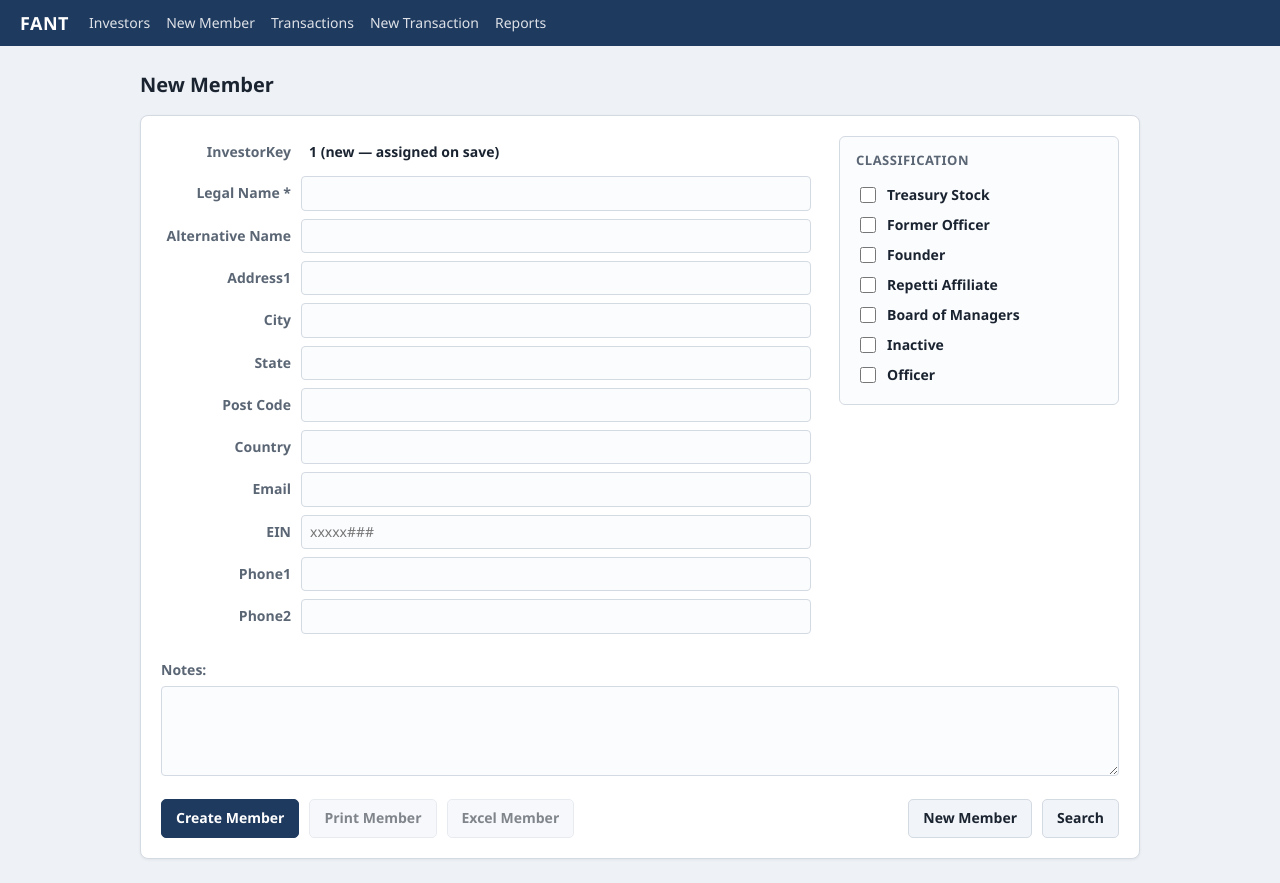
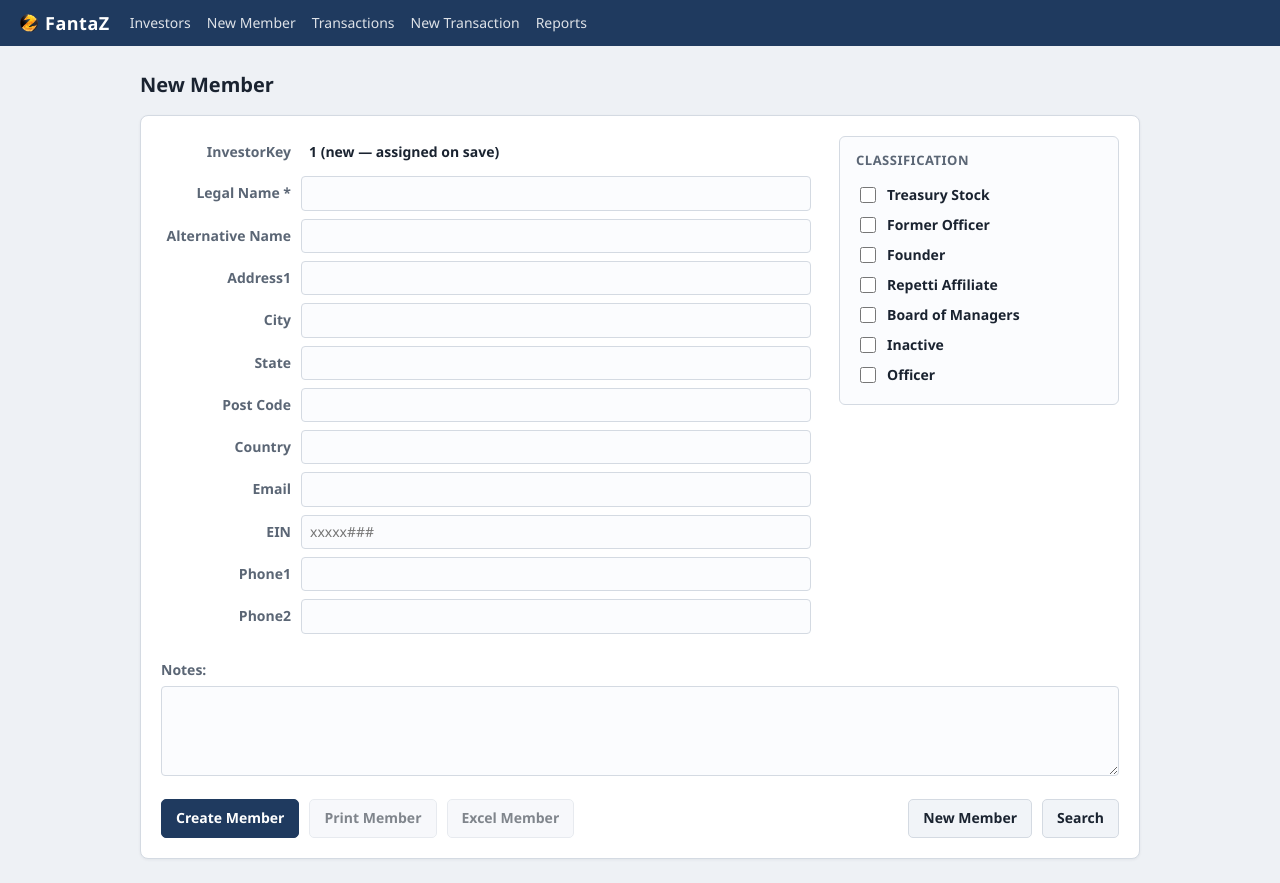
Before and after one commit to graymanreaper/fant, a Next.js app: page /investors/new in a window 1280 px wide. Built offline with nearby package versions, Linux system fonts and the light colour scheme; no server answers; the database is empty.

Commit message:
Update FantaZ branding and logo

```diff
--- a/src/app/globals.css
+++ b/src/app/globals.css
@@ -45,9 +45,19 @@ a {
 }
 
 .app-header .brand {
+  display: inline-flex;
+  align-items: center;
+  gap: 7px;
   font-size: 18px;
   font-weight: 700;
   letter-spacing: 0.5px;
+}
+
+.app-header .brand-logo {
+  width: 18px;
+  height: 18px;
+  object-fit: contain;
+  flex: 0 0 auto;
 }
 
 .app-header nav {
--- a/src/app/layout.tsx
+++ b/src/app/layout.tsx
@@ -1,11 +1,17 @@
 import type { Metadata } from "next";
+import Image from "next/image";
 import Link from "next/link";
 import { auth, entraConfigured, signOut } from "@/auth";
 import "./globals.css";
 
 export const metadata: Metadata = {
-  title: "FANT — Investor & Ledger System",
+  title: "FantaZ -- Investor & Ledger System",
   description: "Web application migrated from the Microsoft Access database.",
+  icons: {
+    icon: "/fantaz-logo.png",
+    shortcut: "/fantaz-logo.png",
+    apple: "/fantaz-logo.png",
+  },
 };
 
 export default async function RootLayout({
@@ -19,7 +25,17 @@ export default async function RootLayout({
     <html lang="en">
       <body>
         <header className="app-header">
-          <span className="brand">FANT</span>
+          <span className="brand">
+            <Image
+              src="/fantaz-logo.png"
+              alt=""
+              width={18}
+              height={18}
+              className="brand-logo"
+              priority
+            />
+            <span>FantaZ</span>
+          </span>
           <nav>
             <Link href="/investors">Investors</Link>
             <Link href="/investors/new">New Member</Link>
```
Also changed, not shown: public/fantaz-logo.png (added).
